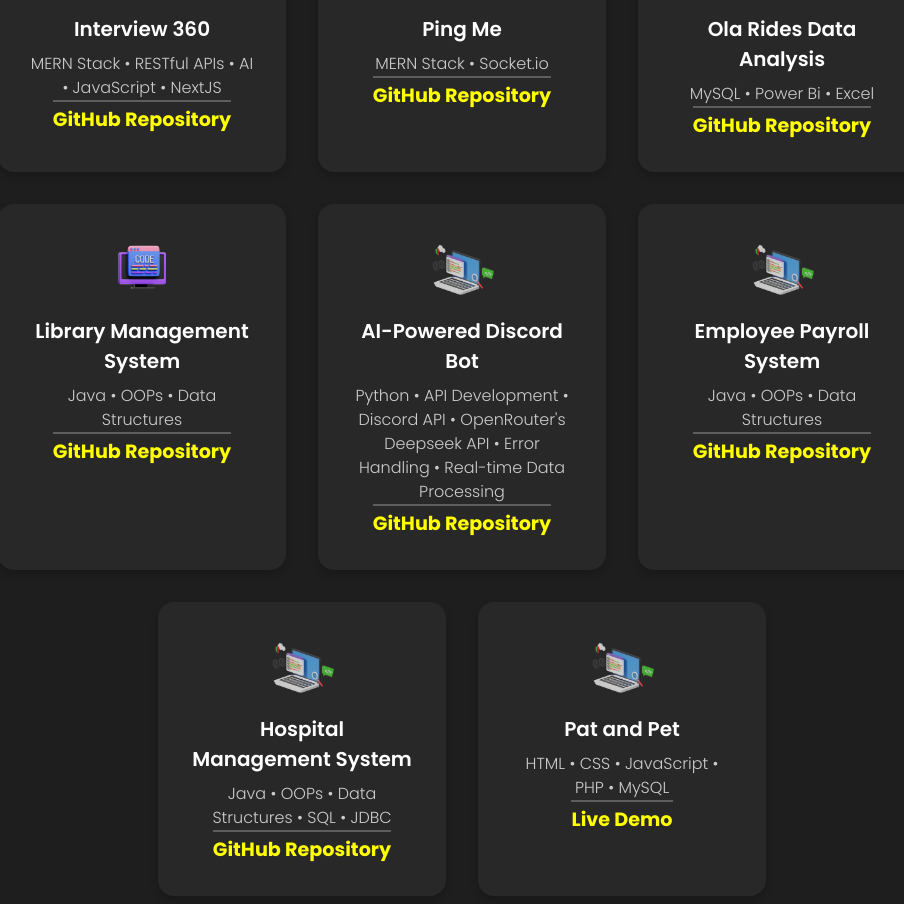
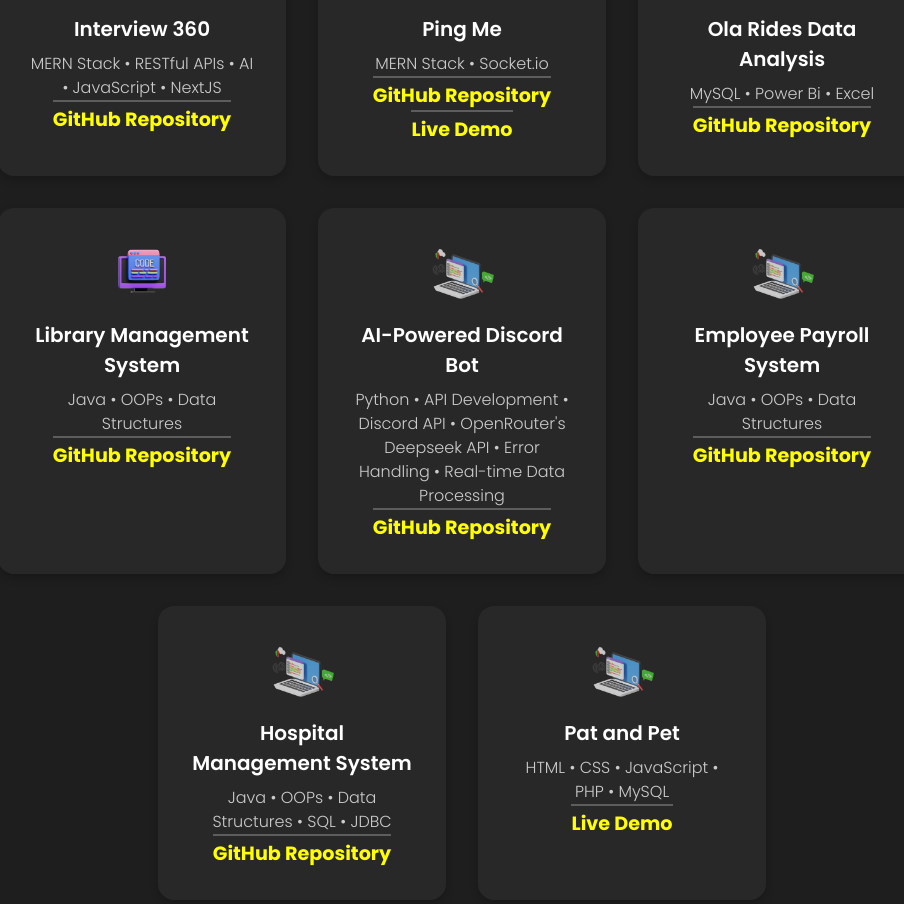
Before and after one commit to preetigaikwad22/my-portfolio, a React (Create React App) app: page / in a window 1280 px wide. Shown: the part 2183-3087 px from the top of the page, without its empty margins (178-1082 px from the left). Built offline with nearby package versions, Linux system fonts and the light colour scheme.

Commit message:
projects updated

```diff
--- a/src/components/Projects/Projects.jsx
+++ b/src/components/Projects/Projects.jsx
@@ -52,6 +52,13 @@ const Projects = () => {
               rel="noopener noreferrer"
             >
               GitHub Repository
+            </a><a
+              href="https://ping-me-3fkr.onrender.com/login"
+              className="projectLink"
+              target="_blank"
+              rel="noopener noreferrer"
+            >
+              Live Demo
             </a>
           </div>
         </div>
```
